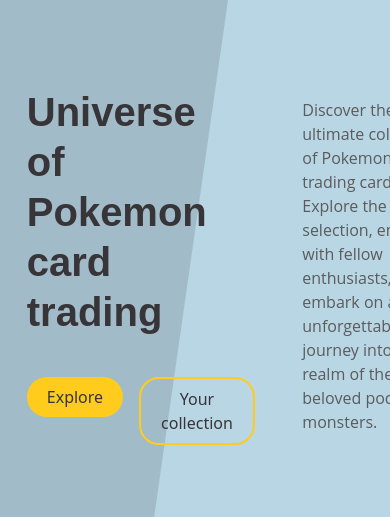
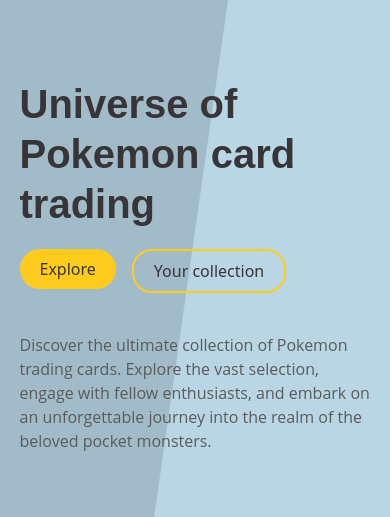
Before and after one commit to Laerke-Nicole/PokeTrademon, a Vue app: page / in a window 390 px wide. Shown: the part 178-695 px from the top of the page. Built offline with nearby package versions, Linux system fonts and the light colour scheme; no server answers; a web font is replaced by a local one.

Commit message:
responsive design on home page

```diff
--- a/src/views/HomeView.vue
+++ b/src/views/HomeView.vue
@@ -3,7 +3,7 @@
     <section class="hero-section">
       <div class="hero-content five-percent grid grid-cols-3">
         <!-- left side with headline -->
-        <div class="w-1/3">
+        <div class="w-1/3 hero-title">
           <h1 class="leading-tight pb-10 dark-headline" v-motion-fade-slide>Universe of Pokemon card trading</h1>
 
           <div class="flex gap-4">
@@ -19,7 +19,7 @@
         </div>
 
         <!-- right side with welcome text -->
-        <div class="w-1/3">
+        <div class="w-1/3 hero-text">
           <p class="dark-text" v-motion-fade-slide>Discover the ultimate collection of Pokemon trading cards. Explore the vast selection, engage with fellow enthusiasts, and embark on an unforgettable journey into the realm of the beloved pocket monsters.</p>
         </div>
       </div>
@@ -85,9 +85,10 @@
         </div>
     </section>
 
+
     <!-- explore market -->
     <section>
-      <div class="light-bg grid grid-cols-2 five-percent gap-12 py-18">
+      <div class="explore-container light-bg grid grid-cols-2 five-percent gap-12 py-18">
         <!-- Image side -->
         <div class="flex items-center justify-center">
           <img src="/images/pikachu-img.svg" alt="Pikachu Image" class="max-w-full h-auto" />
@@ -328,6 +329,31 @@
 
   // responsive
   @media screen and (max-width: 800px) {
+    .hero-content {
+      grid-template-columns: repeat(1, minmax(0, 1fr));
+      flex-direction: column;
+    }
+
+    .hero-content div {
+      width: 100%;
+    }
+
+    .pikachu-model-container {
+      display: none;
+    }
+
+    .hero-title h1 {
+      padding-bottom: 20px;
+    }
+
+    .hero-text {
+      padding-top: 40px;
+    }
+
+    .explore-container {
+      grid-template-columns: repeat(1, minmax(0, 1fr));
+    }
+
     .column-news {
       flex: 50%;
       max-width: 50%;
```
